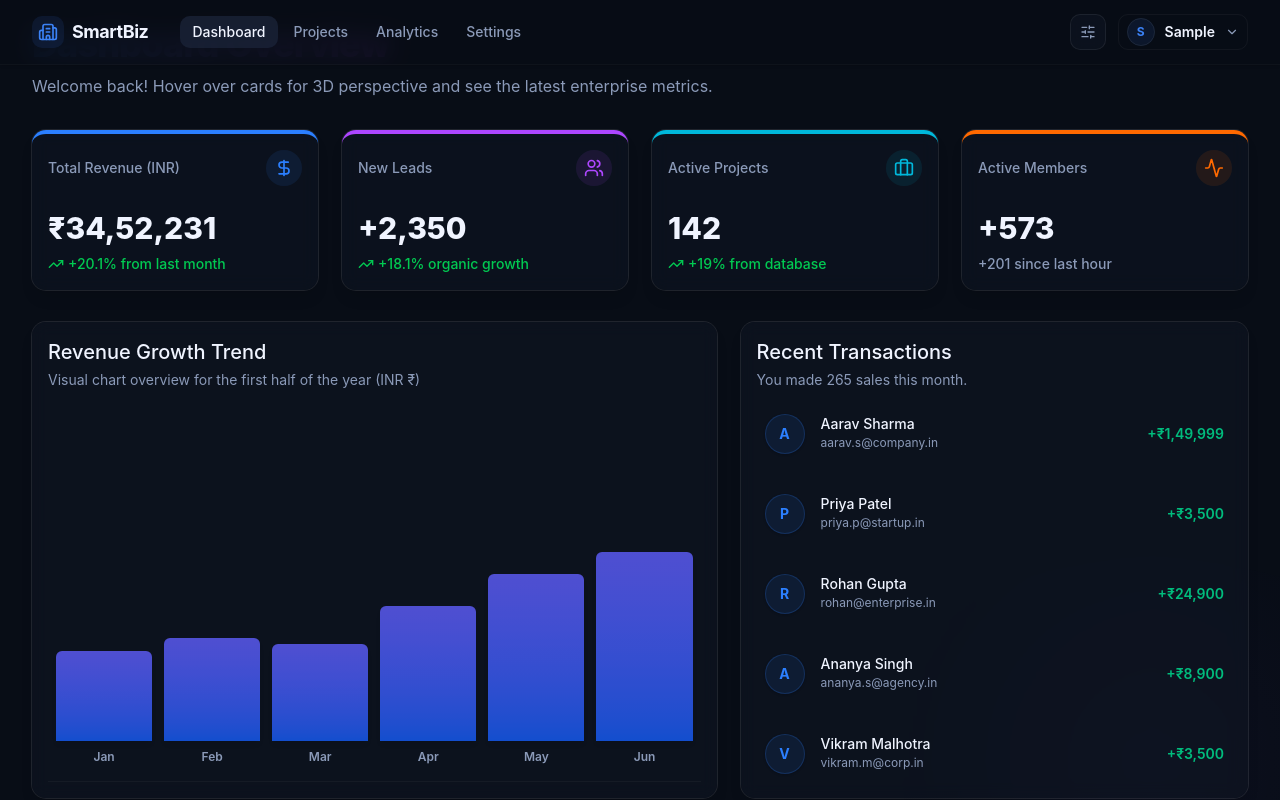
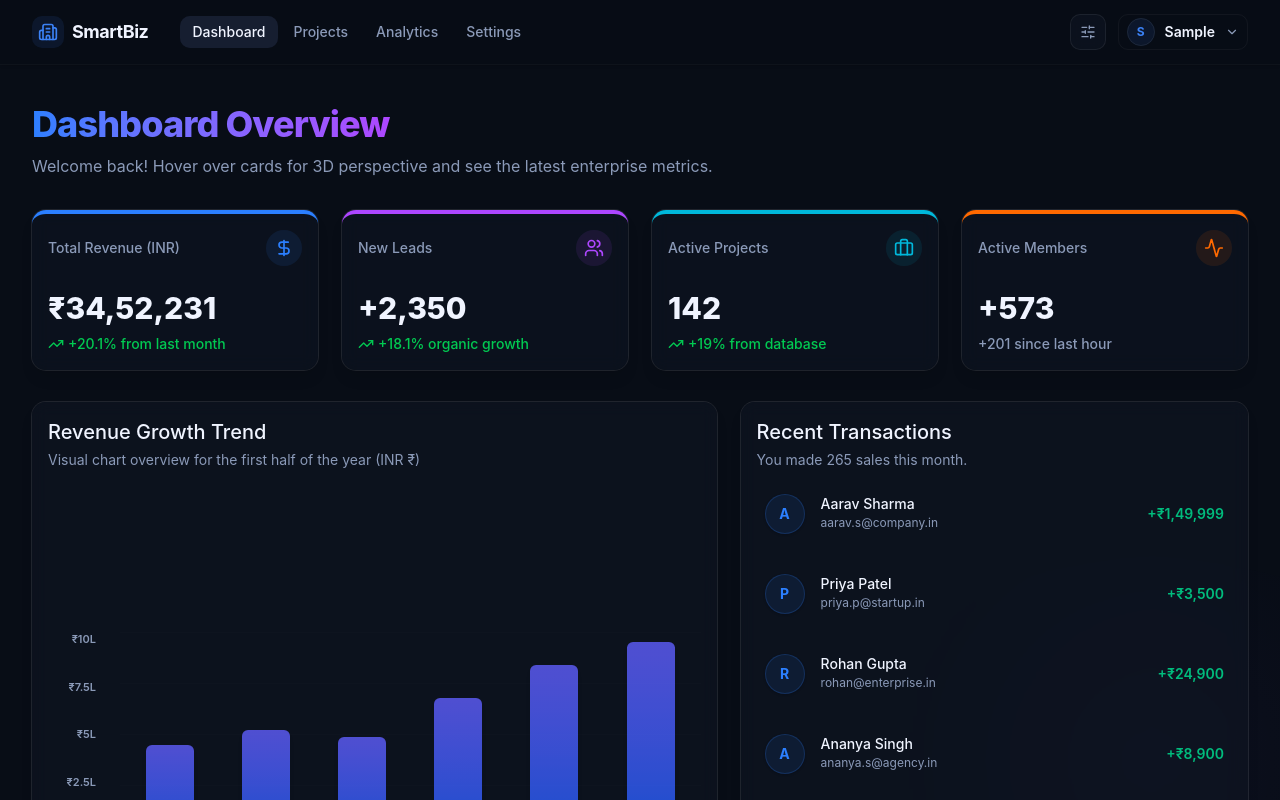
Before and after one commit to rutansh-07/smart-business-platform, a React app in the folder frontend/: page /dashboard in a window 1280 px wide. Shown: the top 800 px of the page. Built offline with nearby package versions, Linux system fonts and the light colour scheme; sample sign-in values are in the browser's storage; the HTML template or start-up script is replaced by a standard one.

Commit message:
Chart readibility fixed

```diff
--- a/frontend/src/components/layout/MainLayout.jsx
+++ b/frontend/src/components/layout/MainLayout.jsx
@@ -5,7 +5,7 @@ export function MainLayout() {
   return (
     <div className="min-h-screen bg-background font-sans antialiased flex flex-col justify-between relative">
       {/* Main content sits above the ::before/::after gradient orbs */}
-      <main className="flex-1 pb-28 lg:pb-8 relative z-10">
+      <main className="flex-1 pb-28 lg:pb-8 lg:pt-20 relative z-10">
         <div className="w-full max-w-screen-xl mx-auto py-6 px-4 sm:px-6 lg:px-8">
           <Outlet />
         </div>
--- a/frontend/src/components/layout/Navbar.jsx
+++ b/frontend/src/components/layout/Navbar.jsx
@@ -80,7 +80,7 @@ export function Navbar() {
   return (
     <header className="
       fixed bottom-5 left-1/2 -translate-x-1/2
-      w-[calc(100%-2rem)] max-w-lg rounded-2xl
+      w-[calc(100%-2rem)] max-w-xl rounded-2xl
       border border-border/40 bg-card/70 backdrop-blur-xl shadow-2xl
       lg:top-0 lg:bottom-auto lg:left-0 lg:translate-x-0
       lg:w-full lg:max-w-none lg:rounded-none
--- a/frontend/src/pages/Analytics.jsx
+++ b/frontend/src/pages/Analytics.jsx
@@ -29,6 +29,8 @@ export function Analytics() {
 
   // Find max revenue to scale chart heights proportionally
   const maxRevenue = Math.max(...monthlyRevenue.map((d) => d.revenue))
+  const yMax = Math.ceil(maxRevenue / 100000) * 100000
+  const yTicks = Array.from({ length: 5 }, (_, i) => yMax - (yMax / 4) * i)
 
   // 2. Traffic Sources Data
   const trafficSources = [
@@ -121,17 +123,47 @@ export function Analytics() {
             </CardHeader>
             <CardContent className="flex-1 flex flex-col justify-between pt-6">
 
-              {/* Interactive Dynamic Chart Bars */}
-              <div className="h-[200px] sm:h-[280px] flex items-end justify-between gap-2 sm:gap-3 px-2 border-b border-border/50 pb-4 relative">
+              {/* Flex container for Y-axis + Chart area */}
+              <div className="flex gap-2 sm:gap-4 items-stretch h-[200px] sm:h-[280px]">
 
-                {/* Floating Chart Tooltip */}
+                {/* Y-Axis Labels */}
+                <div className="flex flex-col justify-between text-[9px] sm:text-[11px] text-muted-foreground font-semibold pr-1 sm:pr-2 select-none text-right w-10 sm:w-14 pb-6">
+                  {yTicks.map((tick) => (
+                    <span key={tick}>
+                      {tick >= 100000
+                        ? `₹${(tick / 100000).toFixed(1).replace(".0", "")}L`
+                        : `₹${tick}`}
+                    </span>
+                  ))}
+                </div>
+
+                {/* Chart Area with Gridlines & Bars */}
+                <div className="flex-1 relative h-full flex items-end justify-between gap-2 sm:gap-3 px-2 border-b border-border/30 pb-6">
+
+                  {/* Faint Horizontal Gridlines */}
+                  <div className="absolute inset-x-0 top-0 bottom-6 flex flex-col justify-between pointer-events-none z-0">
+                    {yTicks.map((tick) => (
+                      <div
+                        key={tick}
+                        className="w-full border-t border-border/10"
+                      />
+                    ))}
+                  </div>
+
+                  {/* Dynamic hovering tooltip positioned relative to chart area */}
                   {hoveredMonth !== null && (
                     <motion.div
-                    initial={{ opacity: 0, scale: 0.95 }}
-                    animate={{ opacity: 1, scale: 1 }}
-                    className="absolute top-0 left-1/2 -translate-x-1/2 bg-popover border border-border p-2.5 rounded-lg shadow-xl text-xs z-20 flex flex-col gap-1 w-44"
+                      initial={{ opacity: 0, y: 5, scale: 0.95 }}
+                      animate={{ opacity: 1, y: 0, scale: 1 }}
+                      className="absolute -top-14 -translate-x-1/2 bg-popover/90 border border-border/80 p-2 sm:p-2.5 rounded-lg shadow-xl text-[10px] sm:text-xs z-30 flex flex-col gap-0.5 w-36 sm:w-40 backdrop-blur-md transition-all duration-150 pointer-events-none"
+                      style={{
+                        left: `${((hoveredMonth + 0.5) / monthlyRevenue.length) * 100}%`
+                      }}
                     >
-                    <p className="font-bold text-foreground">Performance: {monthlyRevenue[hoveredMonth].month}</p>
+                      <div className="flex items-center justify-between font-bold border-b border-border/30 pb-1">
+                        <span className="text-foreground">{monthlyRevenue[hoveredMonth].month}</span>
+                        <span className="text-[9px] text-muted-foreground uppercase font-black">Performance</span>
+                      </div>
                       <div className="flex items-center justify-between text-muted-foreground mt-1">
                         <span>Total Revenue:</span>
                         <span className="font-bold text-blue-500 privacy-mask">₹{monthlyRevenue[hoveredMonth].revenue.toLocaleString("en-IN")}</span>
@@ -143,16 +175,16 @@ export function Analytics() {
                     </motion.div>
                   )}
 
+                  {/* Bars */}
                   {monthlyRevenue.map((d, index) => {
-                  const heightPercentage = (d.revenue / maxRevenue) * 100
+                    const heightPercentage = (d.revenue / yMax) * 100
                     return (
                       <div
                         key={d.month}
-                      className="flex flex-col items-center flex-1 h-full justify-end cursor-pointer group"
+                        className="flex flex-col items-center flex-1 h-full justify-end cursor-pointer group z-10"
                         onMouseEnter={() => setHoveredMonth(index)}
                         onMouseLeave={() => setHoveredMonth(null)}
                       >
-                      {/* Bar Graphic with gradients */}
                         <div className="relative w-full flex justify-center h-full items-end">
                           <motion.div
                             className="w-8 sm:w-12 rounded-t-md bg-gradient-to-t from-blue-600 to-cyan-500 group-hover:from-blue-500 group-hover:to-cyan-400 opacity-80 group-hover:opacity-100 transition-opacity shadow-lg shadow-blue-500/10"
@@ -161,14 +193,13 @@ export function Analytics() {
                             transition={{ duration: 0.8, ease: "easeOut" }}
                           />
                         </div>
-
-                      {/* X-Axis Label */}
-                      <span className="text-xs font-semibold text-muted-foreground mt-2 group-hover:text-foreground transition-colors">
+                        <span className="text-[10px] sm:text-xs font-semibold text-muted-foreground mt-2 group-hover:text-foreground transition-colors absolute bottom-0">
                           {d.month}
                         </span>
                       </div>
                     )
                   })}
+                </div>
               </div>
 
               {/* Extra Performance Meta Footer */}
--- a/frontend/src/pages/Dashboard.jsx
+++ b/frontend/src/pages/Dashboard.jsx
@@ -33,14 +33,16 @@ export function Dashboard() {
 
   // Localized Revenue Chart Data (matching Analytics page)
   const monthlyRevenue = [
-    { month: "Jan", revenue: 450000 },
-    { month: "Feb", revenue: 520000 },
-    { month: "Mar", revenue: 490000 },
-    { month: "Apr", revenue: 680000 },
-    { month: "May", revenue: 840000 },
-    { month: "Jun", revenue: 950000 },
+    { month: "Jan", revenue: 450000, projects: 4 },
+    { month: "Feb", revenue: 520000, projects: 6 },
+    { month: "Mar", revenue: 490000, projects: 5 },
+    { month: "Apr", revenue: 680000, projects: 8 },
+    { month: "May", revenue: 840000, projects: 12 },
+    { month: "Jun", revenue: 950000, projects: 15 },
   ]
   const maxRevenue = Math.max(...monthlyRevenue.map((d) => d.revenue))
+  const yMax = Math.ceil(maxRevenue / 100000) * 100000
+  const yTicks = Array.from({ length: 5 }, (_, i) => yMax - (yMax / 4) * i)
 
   // Tilt settings for uniform premium feel
   const tiltOptions = {
@@ -163,47 +165,83 @@ export function Dashboard() {
             </CardHeader>
             <CardContent className="pt-6 relative flex-1 flex flex-col justify-end">
 
-              {/* Interactive bars representation */}
-              <div className="h-[180px] sm:h-[230px] flex items-end justify-between gap-2 sm:gap-3 px-2 border-b border-border/50 pb-4 relative">
+              {/* Flex container for Y-axis + Chart area */}
+              <div className="flex gap-2 sm:gap-4 items-stretch h-[180px] sm:h-[230px]">
 
-                {/* Floating tooltip */}
+                {/* Y-Axis Labels */}
+                <div className="flex flex-col justify-between text-[9px] sm:text-[11px] text-muted-foreground font-semibold pr-1 sm:pr-2 select-none text-right w-10 sm:w-14 pb-6">
+                  {yTicks.map((tick) => (
+                    <span key={tick}>
+                      {tick >= 100000
+                        ? `₹${(tick / 100000).toFixed(1).replace(".0", "")}L`
+                        : `₹${tick}`}
+                    </span>
+                  ))}
+                </div>
+
+                {/* Chart Area with Gridlines & Bars */}
+                <div className="flex-1 relative h-full flex items-end justify-between gap-2 sm:gap-3 px-2 border-b border-border/30 pb-6">
+
+                  {/* Faint Horizontal Gridlines */}
+                  <div className="absolute inset-x-0 top-0 bottom-6 flex flex-col justify-between pointer-events-none z-0">
+                    {yTicks.map((tick) => (
+                      <div
+                        key={tick}
+                        className="w-full border-t border-border/10"
+                      />
+                    ))}
+                  </div>
+
+                  {/* Dynamic hovering tooltip positioned relative to chart area */}
                   {hoveredMonth !== null && (
                     <motion.div
-                    initial={{ opacity: 0, scale: 0.95 }}
-                    animate={{ opacity: 1, scale: 1 }}
-                    className="absolute top-0 left-1/2 -translate-x-1/2 bg-popover border border-border p-2 rounded-lg shadow-xl text-xs z-20 flex flex-col gap-0.5 w-40"
+                      initial={{ opacity: 0, y: 5, scale: 0.95 }}
+                      animate={{ opacity: 1, y: 0, scale: 1 }}
+                      className="absolute -top-14 -translate-x-1/2 bg-popover/90 border border-border/80 p-2 sm:p-2.5 rounded-lg shadow-xl text-[10px] sm:text-xs z-30 flex flex-col gap-0.5 w-36 sm:w-40 backdrop-blur-md transition-all duration-150 pointer-events-none"
+                      style={{
+                        left: `${((hoveredMonth + 0.5) / monthlyRevenue.length) * 100}%`
+                      }}
                     >
-                    <p className="font-bold text-foreground">{monthlyRevenue[hoveredMonth].month}</p>
-                    <div className="flex items-center justify-between text-muted-foreground mt-0.5">
+                      <div className="flex items-center justify-between font-bold border-b border-border/30 pb-1">
+                        <span className="text-foreground">{monthlyRevenue[hoveredMonth].month}</span>
+                        <span className="text-[9px] text-muted-foreground uppercase font-black">H1 Revenue</span>
+                      </div>
+                      <div className="flex items-center justify-between text-muted-foreground mt-1">
                         <span>Revenue:</span>
                         <span className="font-bold text-blue-500 privacy-mask">₹{monthlyRevenue[hoveredMonth].revenue.toLocaleString("en-IN")}</span>
+                      </div>
+                      <div className="flex items-center justify-between text-muted-foreground">
+                        <span>Contracts:</span>
+                        <span className="font-bold text-foreground">{monthlyRevenue[hoveredMonth].projects} Active</span>
                       </div>
                     </motion.div>
                   )}
 
+                  {/* Bars */}
                   {monthlyRevenue.map((d, index) => {
-                  const heightPercentage = (d.revenue / maxRevenue) * 100
+                    const heightPercentage = (d.revenue / yMax) * 100
                     return (
                       <div
                         key={d.month}
-                      className="flex flex-col items-center flex-1 h-full justify-end cursor-pointer group"
+                        className="flex flex-col items-center flex-1 h-full justify-end cursor-pointer group z-10"
                         onMouseEnter={() => setHoveredMonth(index)}
                         onMouseLeave={() => setHoveredMonth(null)}
                       >
                         <div className="relative w-full flex justify-center h-full items-end">
                           <motion.div
-                          className="w-full rounded-t-sm bg-gradient-to-t from-blue-600 to-indigo-500 group-hover:from-blue-500 group-hover:to-indigo-400 opacity-80 group-hover:opacity-100 transition-opacity shadow-md"
+                            className="w-8 sm:w-12 rounded-t-sm bg-gradient-to-t from-blue-600 to-indigo-500 group-hover:from-blue-500 group-hover:to-indigo-400 opacity-80 group-hover:opacity-100 transition-opacity shadow-md"
                             initial={{ height: 0 }}
                             animate={{ height: `${heightPercentage}%` }}
                             transition={{ duration: 0.8, ease: "easeOut" }}
                           />
                         </div>
-                      <span className="text-[10px] sm:text-xs font-semibold text-muted-foreground mt-2 group-hover:text-foreground transition-colors">
+                        <span className="text-[10px] sm:text-xs font-semibold text-muted-foreground mt-2 group-hover:text-foreground transition-colors absolute bottom-0">
                           {d.month}
                         </span>
                       </div>
                     )
                   })}
+                </div>
               </div>
 
             </CardContent>
```
Lines whose indentation alone changed are shown as unchanged.
